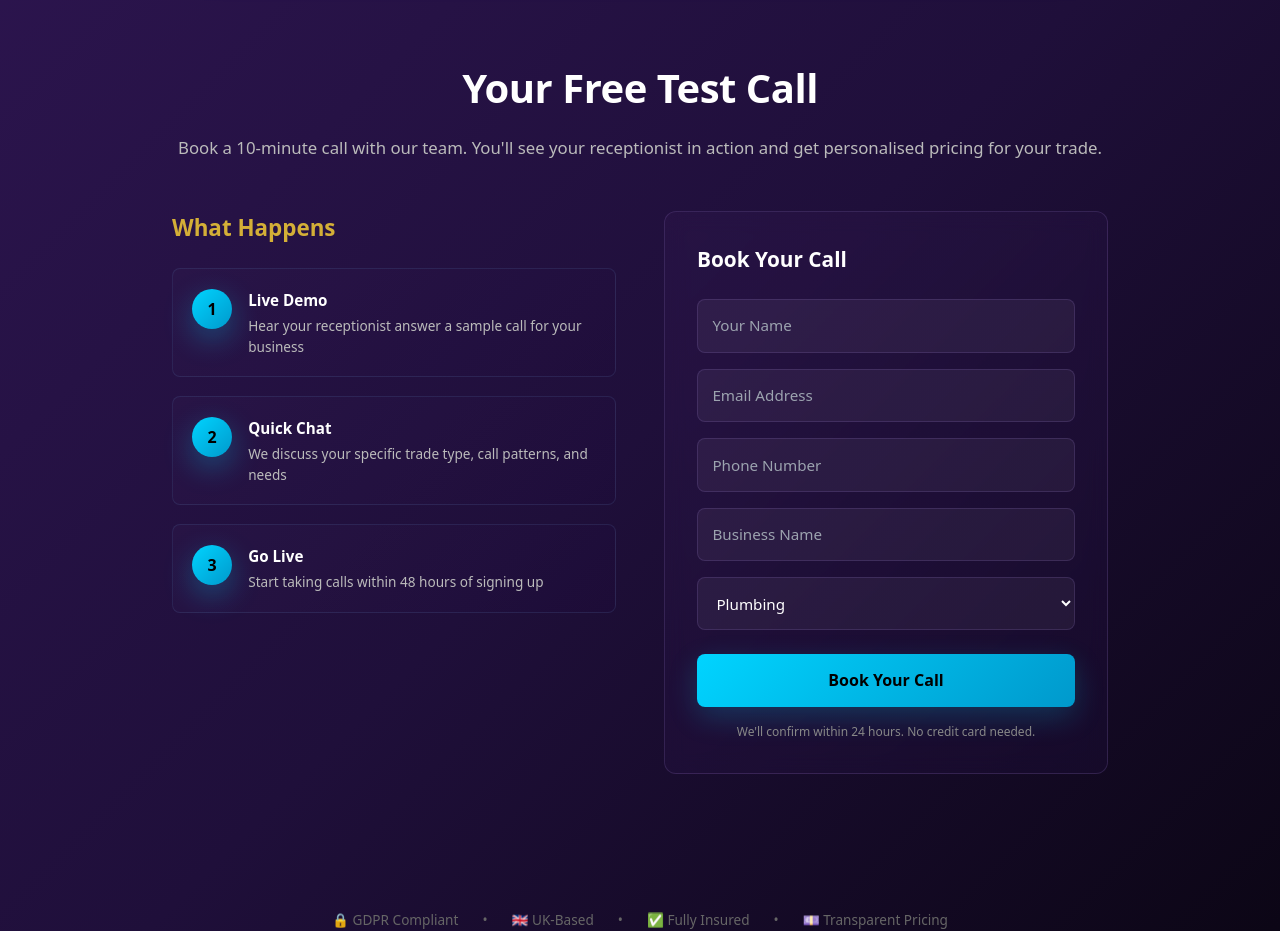
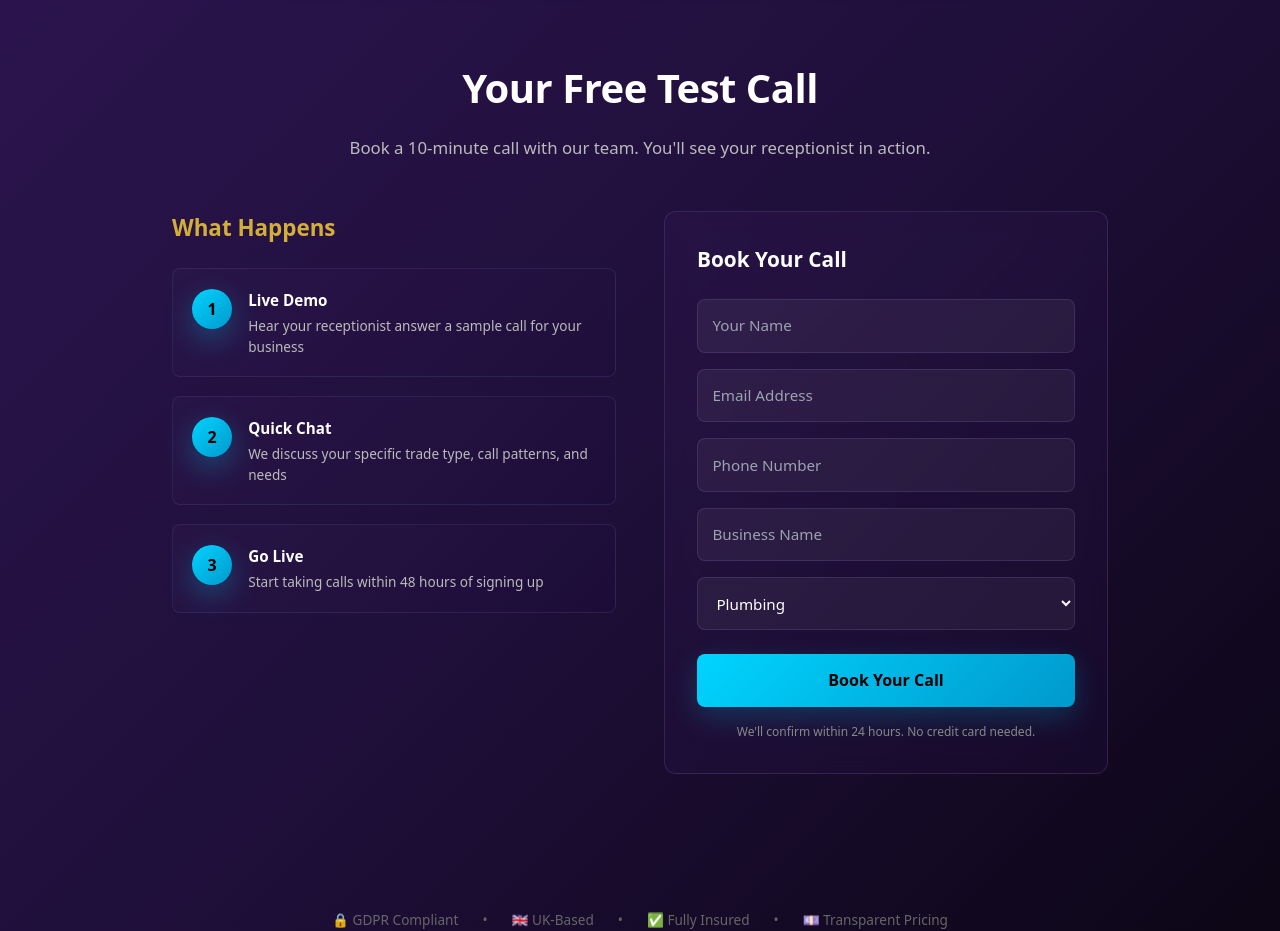
Before and after one commit to razzamond10/tradesai-operator-, a Next.js app: page / in a window 1280 px wide. Shown: the part 3920-4851 px from the top of the page. Built offline with nearby package versions, Linux system fonts and the light colour scheme.

Commit message:
Remove: 'get personalised pricing for your trade' (one price for all)

```diff
--- a/app/page.tsx
+++ b/app/page.tsx
@@ -184,7 +184,7 @@ export default function Landing() {
       <section id="booking-section" style={{ padding: '4.5rem 2rem', maxWidth: '1000px', margin: '0 auto', position: 'relative', zIndex: 5 }}>
         <div style={{ textAlign: 'center', marginBottom: '3rem' }}>
           <h2 style={{ fontSize: '2.5rem', fontWeight: '800', marginBottom: '1rem', letterSpacing: '-0.5px' }}>Your Free Test Call</h2>
-          <p style={{ color: '#bbb', fontSize: '1.05rem', lineHeight: '1.7' }}>Book a 10-minute call with our team. You'll see your receptionist in action and get personalised pricing for your trade.</p>
+          <p style={{ color: '#bbb', fontSize: '1.05rem', lineHeight: '1.7' }}>Book a 10-minute call with our team. You'll see your receptionist in action.</p>
         </div>
 
         <div style={{ display: 'grid', gridTemplateColumns: '1fr 1fr', gap: '3rem', alignItems: 'start' }}>
```
